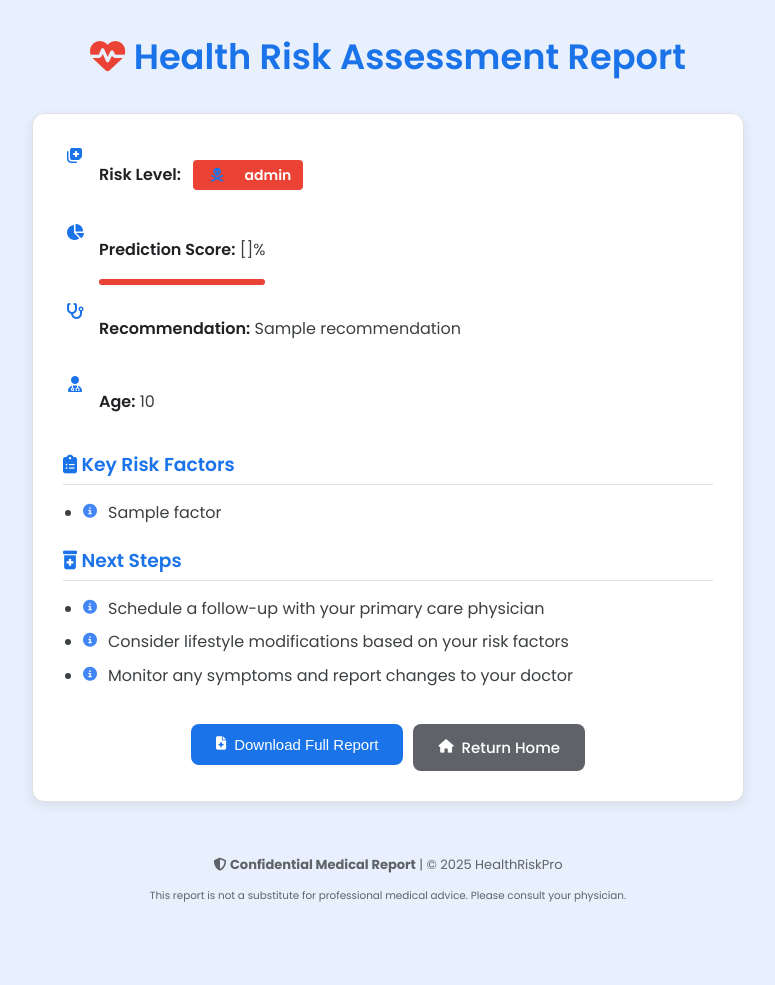
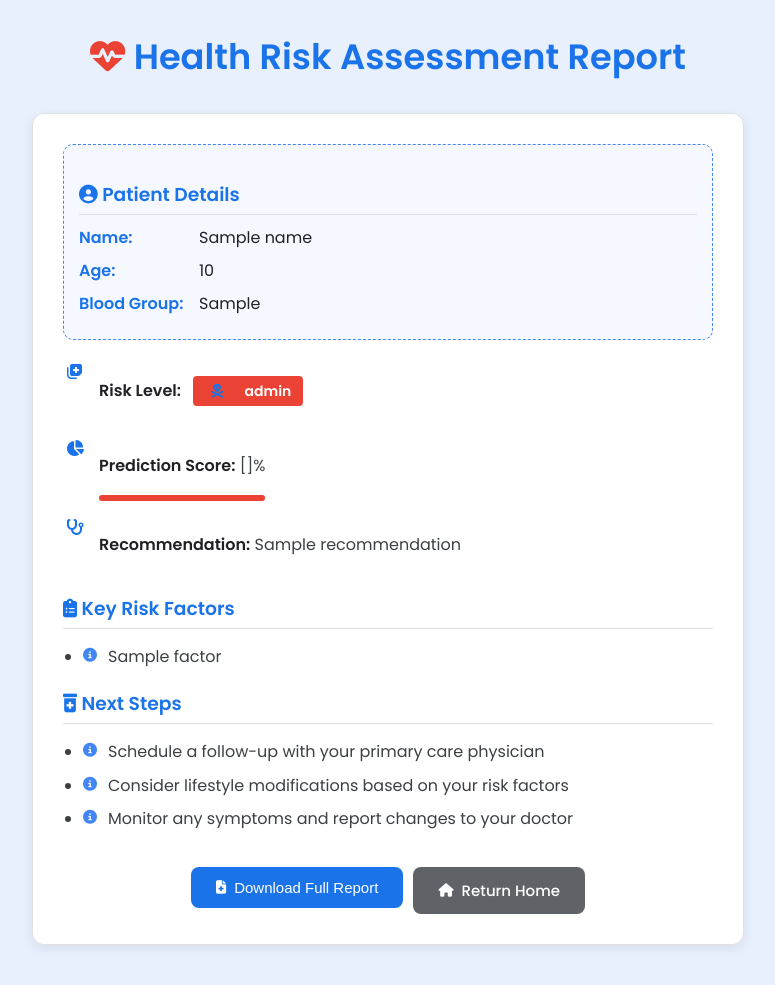
Before and after one commit to Jeebanjyotibiswal/health_risk3, a Flask app: template templates/result.html in a window 1280 px wide. Shown: the top 985 px of the page, without its empty margins (252-1027 px from the left). Before the commit the page ends 902 px from the top, so only its background shows below. Run offline with Flask 2, Linux system fonts and the light colour scheme; the template is opened without the code that fills it: most values are stand-ins (such as "Sample title", 1, 10 or a date in 2020); parts of the project's set-up code (start-up, migrations or seed data) failed here and were passed over.

Commit message:
Update result.html

```diff
--- a/templates/result.html
+++ b/templates/result.html
@@ -4,9 +4,7 @@
   <meta charset="UTF-8">
   <title>{{ page_title }}</title>
   <meta name="viewport" content="width=device-width, initial-scale=1.0">
-  <!-- Font Awesome -->
   <link rel="stylesheet" href="https://cdnjs.cloudflare.com/ajax/libs/font-awesome/6.4.0/css/all.min.css">
-  <!-- Google Fonts -->
   <link href="https://fonts.googleapis.com/css2?family=Poppins:wght@300;400;500;600;700&display=swap" rel="stylesheet">
 
   <style>
@@ -176,6 +174,25 @@
       border-bottom: 1px solid var(--medium-gray);
     }
 
+    .patient-info {
+      background: rgba(66, 133, 244, 0.05);
+      border-radius: 10px;
+      padding: 15px;
+      margin-bottom: 20px;
+      border: 1px dashed var(--medical-blue);
+    }
+
+    .patient-info-item {
+      display: flex;
+      margin-bottom: 8px;
+    }
+
+    .patient-info-label {
+      font-weight: 600;
+      min-width: 120px;
+      color: var(--primary-blue);
+    }
+
     @media (max-width: 768px) {
       h1 {
         font-size: 1.8rem;
@@ -228,6 +245,24 @@
   <h1><i class="fas fa-heartbeat" style="color: var(--danger-red);"></i> Health Risk Assessment Report</h1>
 
   <div class="result-card">
+    <!-- Patient Information -->
+    <div class="patient-info">
+      <h3 class="section-title"><i class="fas fa-user-circle"></i> Patient Details</h3>
+      <div class="patient-info-item">
+        <span class="patient-info-label">Name:</span>
+        <span>{{ name }}</span>
+      </div>
+      <div class="patient-info-item">
+        <span class="patient-info-label">Age:</span>
+        <span>{{ age }}</span>
+      </div>
+      <div class="patient-info-item">
+        <span class="patient-info-label">Blood Group:</span>
+        <span>{{ blood_group }}</span>
+      </div>
+    </div>
+
+    <!-- Assessment Results -->
     <div class="info-item">
       <i class="fas fa-notes-medical"></i>
       <div>
@@ -266,13 +301,6 @@
       </div>
     </div>
 
-    <div class="info-item">
-      <i class="fas fa-user-md"></i>
-      <div>
-        <p><strong>Age:</strong> {{ age }}</p>
-      </div>
-    </div>
-
     <h3 class="section-title"><i class="fas fa-clipboard-list"></i> Key Risk Factors</h3>
     <ul>
       {% for factor in top_factors %}
@@ -285,6 +313,9 @@
       <li>Schedule a follow-up with your primary care physician</li>
       <li>Consider lifestyle modifications based on your risk factors</li>
       <li>Monitor any symptoms and report changes to your doctor</li>
+      {% if risk_level == 'High' %}
+      <li>Seek immediate medical attention if symptoms worsen</li>
+      {% endif %}
     </ul>
 
     <div class="btn-group">
@@ -292,7 +323,9 @@
         <input type="hidden" name="prediction" value="{{ prediction }}">
         <input type="hidden" name="risk_level" value="{{ risk_level }}">
         <input type="hidden" name="recommendation" value="{{ recommendation }}">
+        <input type="hidden" name="name" value="{{ name }}">
         <input type="hidden" name="age" value="{{ age }}">
+        <input type="hidden" name="blood_group" value="{{ blood_group }}">
         {% for factor in top_factors %}
           <input type="hidden" name="top_factors" value="{{ factor }}">
         {% endfor %}
```
